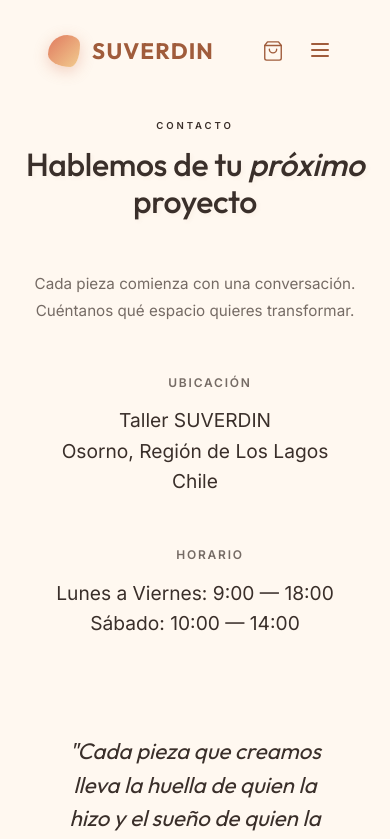
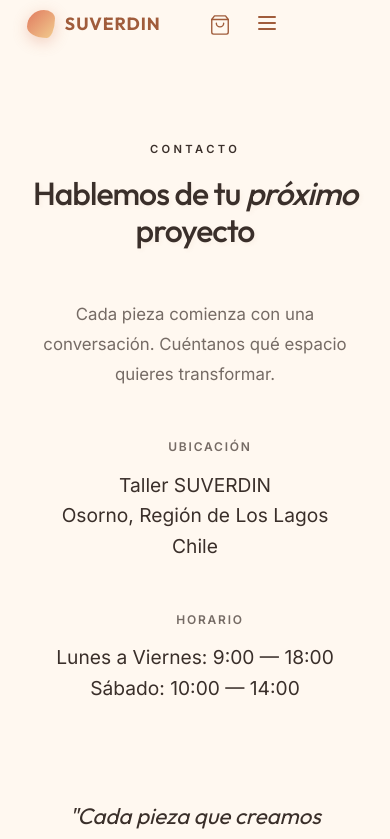
Before and after one commit to eliceohhb/suverdin, a React (Vite) app: page /contacto in a window 390 px wide. Shown: the top 839 px of the page. Built offline with nearby package versions, Linux system fonts and the light colour scheme; a web font is replaced by a local one.

Commit message:
Mobile: Optimize performance by disabling cursor/parallax and refine UI layout for small screens

```diff
--- a/src/components/ContactHub.jsx
+++ b/src/components/ContactHub.jsx
@@ -13,16 +13,25 @@
 ];
 
 const ContactHub = () => {
+    const [isMobile, setIsMobile] = React.useState(false);
+
+    React.useEffect(() => {
+        const checkMobile = () => setIsMobile(window.innerWidth < 768);
+        checkMobile();
+        window.addEventListener('resize', checkMobile);
+        return () => window.removeEventListener('resize', checkMobile);
+    }, []);
+
     return (
         <section id="contacto" className="section" style={{
             background: 'var(--background)',
             overflow: 'hidden',
-            padding: '8rem 0',
+            padding: isMobile ? '4rem 0' : '8rem 0',
             position: 'relative'
         }}>
             {/* Background Decorations */}
-            <div style={{ position: 'absolute', top: '-10%', left: '-10%', width: '300px', height: '300px', background: 'rgba(209,108,77,0.03)', filter: 'blur(60px)', borderRadius: '50%' }} />
-            <div style={{ position: 'absolute', bottom: '-10%', right: '-10%', width: '300px', height: '300px', background: 'rgba(139,95,191,0.03)', filter: 'blur(80px)', borderRadius: '50%' }} />
+            <div style={{ position: 'absolute', top: '-10%', left: '-10%', width: isMobile ? '150px' : '300px', height: isMobile ? '150px' : '300px', background: 'rgba(209,108,77,0.03)', filter: 'blur(60px)', borderRadius: '50%' }} />
+            <div style={{ position: 'absolute', bottom: '-10%', right: '-10%', width: isMobile ? '150px' : '300px', height: isMobile ? '150px' : '300px', background: 'rgba(139,95,191,0.03)', filter: 'blur(80px)', borderRadius: '50%' }} />
 
             <div className="container">
                 <div style={{ textAlign: 'center', marginBottom: '5rem' }}>
--- a/src/components/CustomCursor.jsx
+++ b/src/components/CustomCursor.jsx
@@ -14,7 +14,10 @@
     const springY = useSpring(cursorY, springConfig);
 
     useEffect(() => {
-        const checkMobile = () => setIsMobile(window.innerWidth < 768);
+        const checkMobile = () => {
+            const touchDevice = 'ontouchstart' in window || navigator.maxTouchPoints > 0;
+            setIsMobile(window.innerWidth < 1024 || touchDevice);
+        };
         checkMobile();
         window.addEventListener('resize', checkMobile);
 
--- a/src/components/Header.jsx
+++ b/src/components/Header.jsx
@@ -8,6 +8,15 @@
     const [isOpen, setIsOpen] = useState(false);
     const [scrolled, setScrolled] = useState(false);
     const { totalItems } = useCart();
+
+    const [isMobile, setIsMobile] = useState(false);
+
+    useEffect(() => {
+        const checkMobile = () => setIsMobile(window.innerWidth < 768);
+        checkMobile();
+        window.addEventListener('resize', checkMobile);
+        return () => window.removeEventListener('resize', checkMobile);
+    }, []);
 
     useEffect(() => {
         const handleScroll = () => setScrolled(window.scrollY > 20);
@@ -22,19 +31,19 @@
             className={`site-header ${scrolled ? 'floating-colorful-navbar' : ''}`}
             style={{
                 position: 'fixed',
-                top: scrolled ? '1.5rem' : '0',
+                top: isMobile ? (scrolled ? '0.5rem' : '0') : (scrolled ? '1.5rem' : '0'),
                 left: '50%',
                 transform: 'translateX(-50%)',
-                width: scrolled ? 'auto' : '100%',
+                width: isMobile ? 'calc(100% - 1rem)' : (scrolled ? 'auto' : '100%'),
                 maxWidth: 'var(--container-max)',
                 zIndex: 100,
-                padding: scrolled ? '0.75rem 2rem' : '2rem 3rem',
-                transition: 'all 0.6s cubic-bezier(0.2, 0, 0, 1)',
+                padding: isMobile ? '0.6rem 1.2rem' : (scrolled ? '0.75rem 2rem' : '2rem 3rem'),
+                transition: 'all 0.4s cubic-bezier(0.2, 0, 0, 1)',
                 background: scrolled ? '' : 'transparent',
-                backdropFilter: scrolled ? '' : 'none',
-                borderRadius: scrolled ? '100px' : '0',
-                boxShadow: scrolled ? '' : 'none',
-                border: scrolled ? '' : 'none',
+                backdropFilter: scrolled ? 'blur(12px)' : 'none',
+                borderRadius: scrolled ? (isMobile ? '20px' : '100px') : '0',
+                boxShadow: scrolled ? '0 10px 30px rgba(0,0,0,0.08)' : 'none',
+                border: scrolled ? '1px solid rgba(255,255,255,0.2)' : 'none',
             }}
         >
             <div className="container" style={{ display: 'flex', alignItems: 'center', gap: '3rem', padding: '0' }}>
@@ -46,25 +55,26 @@
                     style={{
                         display: 'flex',
                         alignItems: 'center',
-                        gap: '0.75rem',
-                        textDecoration: 'none'
+                        gap: '0.6rem',
+                        textDecoration: 'none',
+                        flexShrink: 0
                     }}
                 >
                     <div style={{
-                        width: '32px',
-                        height: '32px',
+                        width: isMobile ? '28px' : '32px',
+                        height: isMobile ? '28px' : '32px',
                         background: 'var(--vibrant-gradient)',
                         borderRadius: 'var(--radius-organic)',
                         boxShadow: '0 4px 15px rgba(209,108,77,0.3)'
                     }}></div>
                     <span style={{
                         fontFamily: 'var(--font-heading)',
-                        fontSize: '1.4rem',
+                        fontSize: isMobile ? '1.1rem' : '1.4rem',
                         fontWeight: 700,
                         letterSpacing: '0.05em',
                         color: 'var(--primary)',
                         textTransform: 'uppercase',
-                        display: scrolled ? 'none' : 'block'
+                        display: scrolled && !isMobile ? 'none' : 'block'
                     }}>
                         SUVERDIN
                     </span>
--- a/src/components/Hero.jsx
+++ b/src/components/Hero.jsx
@@ -3,15 +3,25 @@
 
 const Hero = () => {
     const { scrollY } = useScroll();
-    const bgY = useTransform(scrollY, [0, 800], [0, 300]);
-    const contentY = useTransform(scrollY, [0, 800], [0, -120]);
+    const [isMobile, setIsMobile] = React.useState(false);
+
+    React.useEffect(() => {
+        const checkMobile = () => setIsMobile(window.innerWidth < 768);
+        checkMobile();
+        window.addEventListener('resize', checkMobile);
+        return () => window.removeEventListener('resize', checkMobile);
+    }, []);
+
+    const bgY = useTransform(scrollY, [0, 800], isMobile ? [0, 0] : [0, 300]);
+    const contentY = useTransform(scrollY, [0, 800], isMobile ? [0, 0] : [0, -120]);
     const opacity = useTransform(scrollY, [0, 400], [1, 0]);
-    const scale = useTransform(scrollY, [0, 800], [1, 1.15]);
+    const scale = useTransform(scrollY, [0, 800], isMobile ? [1, 1] : [1, 1.15]);
 
     return (
         <section style={{
             position: 'relative',
-            height: '100vh',
+            minHeight: '100svh',
+            height: 'auto',
             width: '100%',
             overflow: 'hidden',
             display: 'flex',
--- a/src/index.css
+++ b/src/index.css
@@ -326,124 +326,70 @@
   }
 }
 
-/* Responsive */
+/* Responsive Optimizations */
 @media (max-width: 768px) {
   :root {
-    --header-height: 70px;
-    --section-gap: 80px;
-  }
-
-  h1,
-  h2,
-  h3,
-  h4,
-  h5 {
-    letter-spacing: -0.01em;
-  }
-
-  .section-title {
-    font-size: clamp(1.5rem, 4vw, 2rem);
+    --header-height: 64px;
+    --section-gap: 60px;
   }
 
   .container {
-    padding: 0 clamp(1rem, 3vw, 2rem);
-  }
-
-  .btn {
-    padding: 0.85rem 2rem;
-    font-size: 0.8rem;
-  }
-}
-
-@media (max-width: 640px) {
-  :root {
-    --header-height: 60px;
-    --section-gap: 60px;
-  }
-
-  body {
-    font-size: 14px;
+    padding: 0 1.5rem;
   }
 
   h1 {
-    font-size: clamp(1.5rem, 5vw, 2rem);
+    font-size: 3rem;
   }
 
   h2 {
-    font-size: clamp(1.25rem, 4vw, 1.75rem);
+    font-size: 2.2rem;
   }
 
-  h3 {
-    font-size: clamp(1rem, 3vw, 1.25rem);
-  }
-
-  .section {
-    padding: clamp(40px, 8vw, 60px) 0;
-  }
-
-  .section-label {
-    font-size: 0.65rem;
-    margin-bottom: 0.75rem;
-  }
-
-  .section-subtitle {
-    font-size: 0.95rem;
-  }
-
-  .btn {
-    padding: 0.75rem 1.75rem;
-    font-size: 0.75rem;
-    gap: 0.4rem;
-  }
-
-  .divider {
-    width: 40px;
-  }
-
-  p {
-    font-size: 0.95rem;
-  }
-
-  a {
-    font-size: 0.9rem;
+  .hero-title {
+    font-size: clamp(2.5rem, 15vw, 4.5rem) !important;
+    line-height: 0.95 !important;
   }
 }
 
 @media (max-width: 480px) {
   :root {
-    --header-height: 56px;
+    --header-height: 60px;
   }
 
   .container {
-    padding: 0 1rem;
+    padding: 0 1.25rem;
   }
 
   h1 {
-    font-size: clamp(1.25rem, 6vw, 1.5rem);
+    font-size: 2.2rem;
   }
 
   h2 {
-    font-size: clamp(1rem, 4vw, 1.25rem);
+    font-size: 1.8rem;
   }
 
   .section {
-    padding: clamp(30px, 6vw, 40px) 0;
+    padding: 3rem 0;
   }
 
   .btn {
     width: 100%;
-    padding: 0.7rem 1.5rem;
-    font-size: 0.7rem;
+    justify-content: center;
+    padding: 1rem 2rem;
   }
 
-  .section-label {
-    font-size: 0.6rem;
+  /* Fix for horizontal scroll issues */
+  body,
+  html {
+    overflow-x: hidden;
+    position: relative;
+    width: 100%;
   }
 
-  video,
-  iframe {
-    width: 100% !important;
-    height: auto !important;
+  /* Bento Grid Mobile Adjustment */
+  .bento-grid {
+    grid-template-columns: 1fr !important;
+    gap: 1.5rem !important;
   }
 }
 
```
